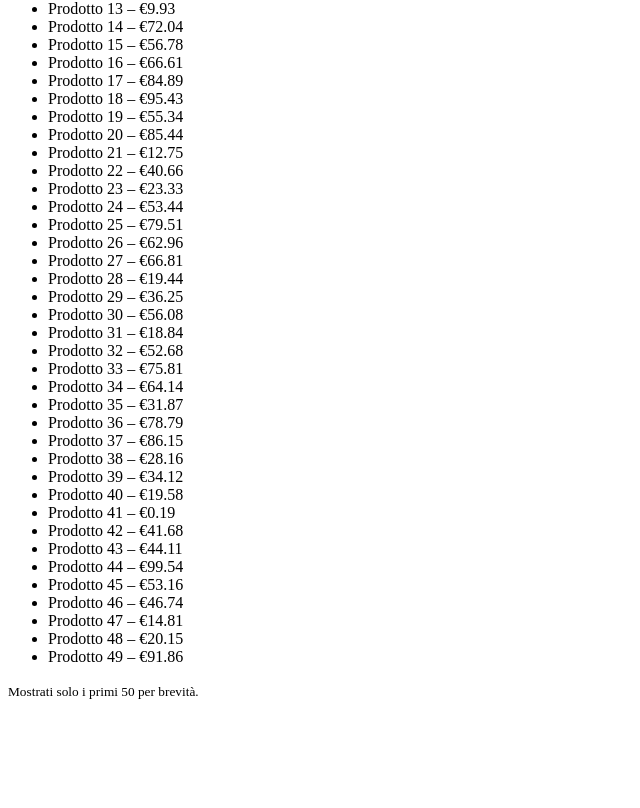
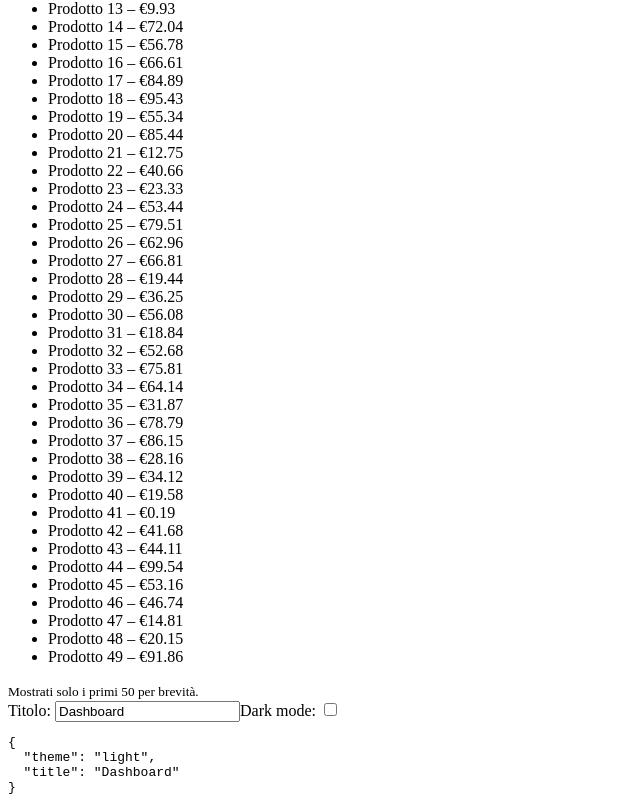
Before and after one commit to AngelaFerraro18/esercizi-ripasso, a React (Vite) app: page / in a window 1280 px wide. Shown: the part 395-1203 px from the top of the page, without its empty margins (0-640 px from the left). Before the commit the page ends 1103 px from the top, so only its background shows below. Built offline with nearby package versions, Linux system fonts and the light colour scheme.

Commit message:
feat: es 3 completed

```diff
--- a/src/App.jsx
+++ b/src/App.jsx
@@ -1,5 +1,6 @@
 import Catalog from "./components/Catalog"
 import Fibonacci from "./components/Fibonacci"
+import Parent from "./components/Parent"
 
 
 function App() {
@@ -8,6 +9,7 @@ function App() {
     <>
       <Fibonacci />
       <Catalog />
+      <Parent />
     </>
   )
 }
--- /dev/null
+++ b/src/components/Parent.jsx
@@ -0,0 +1,33 @@
+import { useEffect, useMemo, useState } from "react";
+
+
+function Child({ options }) {
+    useEffect(() => {
+        console.log("options changed", options);
+    }, [options]);
+    return <pre>{JSON.stringify(options, null, 2)}</pre>;
+}
+
+
+export default function Parent() {
+    const [dark, setDark] = useState(false);
+    const [title, setTitle] = useState("Dashboard");
+
+
+    // TODO: restituisci sempre lo stesso riferimento finché dark/title non cambiano
+    // const options = /* useMemo(...) */ ({ theme: dark ? "dark" : "light", title });
+
+    const options = useMemo(() => ({ theme: dark ? "dark" : "light", title }), [title, dark]);
+
+    return (
+        <div>
+            <label>
+                Titolo: <input value={title} onChange={e => setTitle(e.target.value)} />
+            </label>
+            <label>
+                Dark mode: <input type="checkbox" checked={dark} onChange={e => setDark(e.target.checked)} />
+            </label>
+            <Child options={options} />
+        </div>
+    );
+}
```
